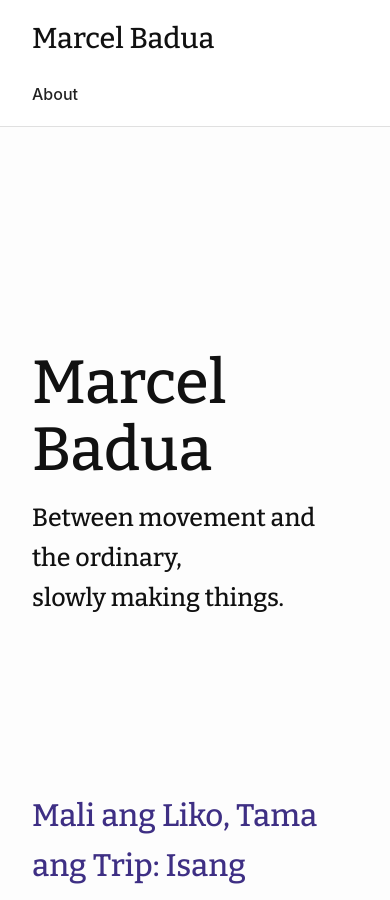
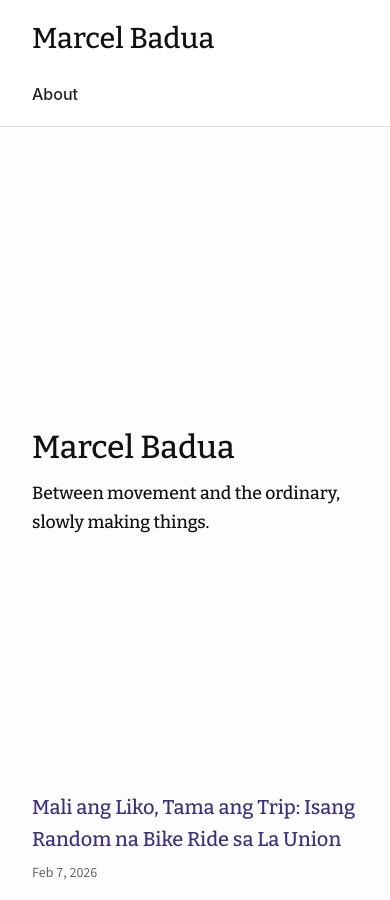
Before and after one commit to marcelbadua/marcelbadua.github.io, a Jekyll site: the page built from index.html, in a window 390 px wide and 900 px high. Built offline with Jekyll 4.4.1, drawn with Linux system fonts in a browser that asks for light colours.

Commit message:
for 2026

```diff
--- a/_sass/_base.scss
+++ b/_sass/_base.scss
@@ -117,32 +117,32 @@ h6 {
 }
 
 h1 {
-    font-size: 3.815rem;
+  font-size: clamp(2rem, 5vw, 3.815rem);
   line-height: 1.1;
 }
 
 h2 {
-    font-size: 3.052rem;
+  font-size: clamp(1.75rem, 4.5vw, 3.052rem);
   line-height: 1.6;
 }
 
 h3 {
-    font-size: 2.441rem;
+  font-size: clamp(1.5rem, 4vw, 2.441rem);
   line-height: 1.6;
 }
 
 h4 {
-    font-size: 1.953rem;
+  font-size: clamp(1.25rem, 3.5vw, 1.953rem);
   line-height: 1.6;
 }
 
 h5 {
-    font-size: 1.563rem;
+  font-size: clamp(1.1rem, 3vw, 1.563rem);
   line-height: 1.6;
 }
 
 h6 {
-    font-size: 1.25rem;
+  font-size: clamp(1rem, 2.5vw, 1.25rem);
   line-height: 1.6;
 }
 
```
Lines whose indentation alone changed are shown as unchanged.
